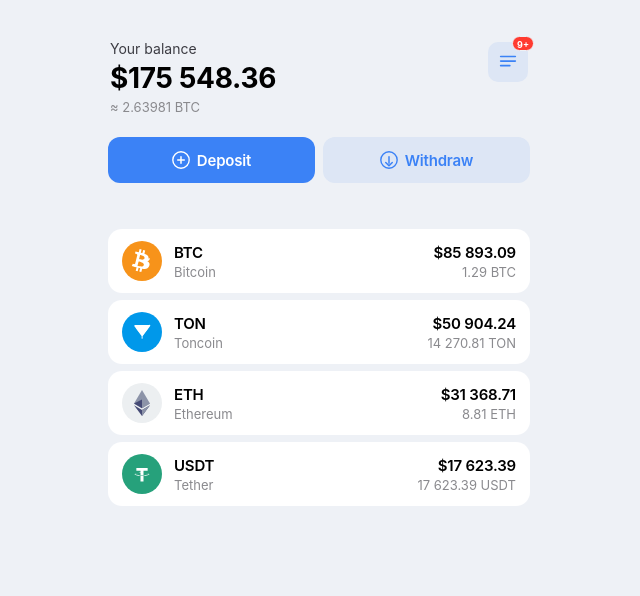
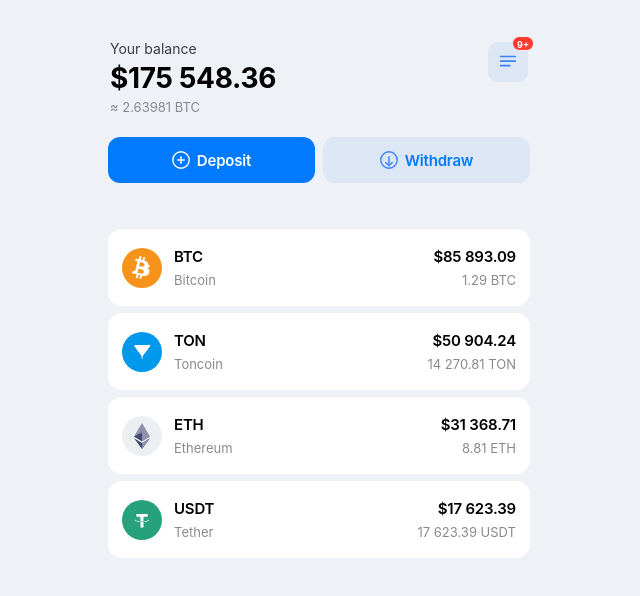
Before and after one commit to rngeryes/fdvfv, a React (Vite) app: page / in a window 1280 px wide. Shown: the top 596 px of the page, without its empty margins (321-961 px from the left). Built offline with nearby package versions, Linux system fonts and the light colour scheme.

Commit message:
Update App.css

```diff
--- a/src/App.css
+++ b/src/App.css
@@ -128,13 +128,13 @@
 }
 
 .btn--primary {
-  background: #3b82f6;
+  background: #017aff;
   color: #fff;
 }
 
 .btn--secondary {
   background: #dde6f5;
-  color: #3b82f6;
+  color: #017aff;
 }
 
 /* ── Coin cards ── */
@@ -148,7 +148,7 @@
 .coin-card {
   background: #fff;
   border-radius: 14px;
-  padding: 12px 14px;
+  padding: 18px 14px;
   display: flex;
   align-items: center;
   gap: 12px;
@@ -173,7 +173,7 @@
   flex: 1;
   display: flex;
   flex-direction: column;
-  gap: 2px;
+  gap: 6px;
 }
 
 .coin-card__symbol {
@@ -193,7 +193,7 @@
   display: flex;
   flex-direction: column;
   align-items: flex-end;
-  gap: 2px;
+  gap: 6px;
 }
 
 .coin-card__fiat {
```
